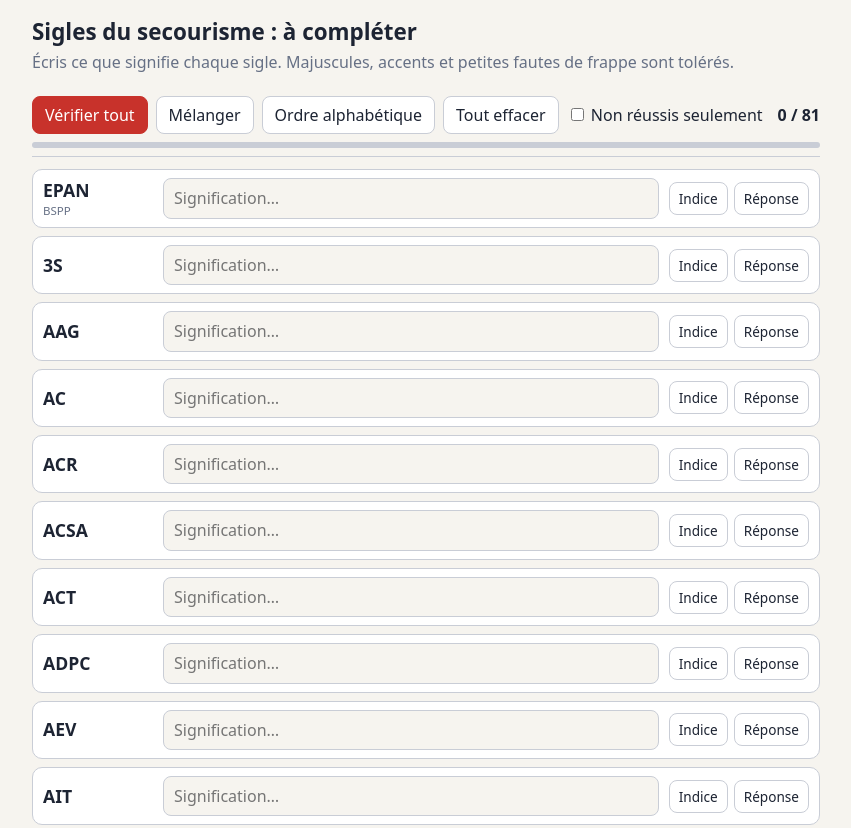
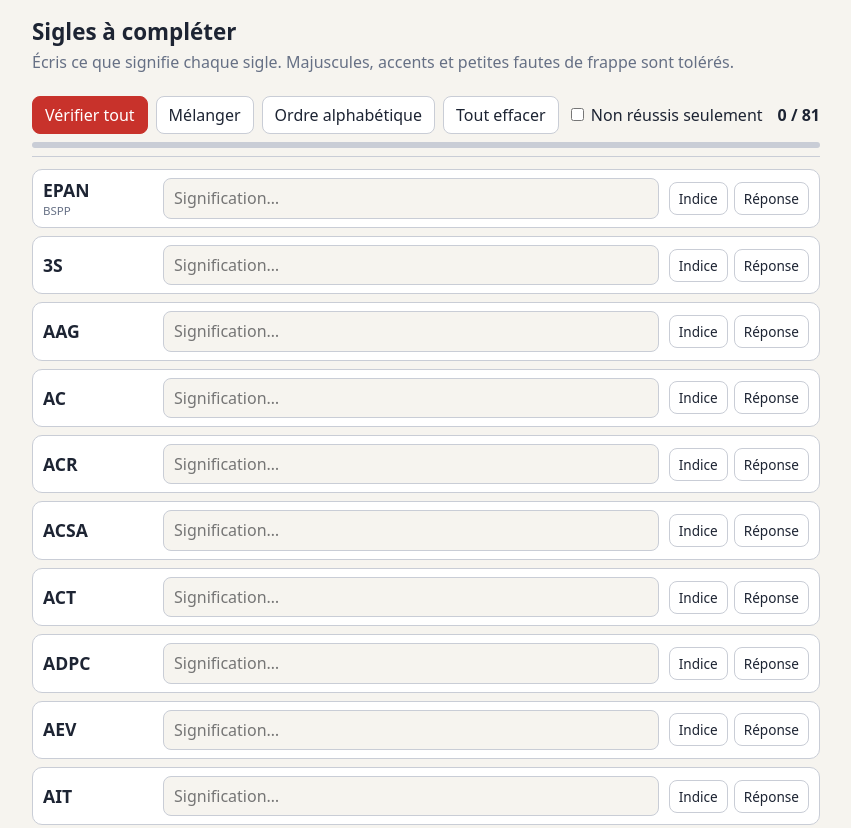
Before and after one commit to gabrielleescaich/revisions-secourisme-pcps, a plain HTML site: page sigles-a-completer.html in a window 1280 px wide. Shown: the top 828 px of the page, without its empty margins (214-1065 px from the left). Drawn offline with Linux system fonts and the light colour scheme.

Commit message:
Add files via upload

```diff
--- a/sigles-a-completer.html
+++ b/sigles-a-completer.html
@@ -3,7 +3,7 @@
 <head>
 <meta charset="utf-8">
 <meta name="viewport" content="width=device-width, initial-scale=1, viewport-fit=cover">
-<title>Sigles du secourisme : à compléter</title>
+<title>Sigles à compléter</title>
 <style>
 :root{box-sizing:border-box;padding-top:env(safe-area-inset-top,0px);padding-bottom:env(safe-area-inset-bottom,0px);
 --bg:#f6f4ef;--surf:#fff;--ink:#1d2433;--mut:#667085;--line:#c9cdd6;--acc:#c8322b;--accs:#fbe3e1;--ok:#1f7a4d;--oks:#dff3e8;--bad:#b42318;--bads:#fde4e1;color-scheme:light}
@@ -43,7 +43,7 @@ button.p{background:var(--acc);border-color:var(--acc);color:#fff}
 </head>
 <body>
 <main>
-<h1>Sigles du secourisme : à compléter</h1>
+<h1>Sigles à compléter</h1>
 <p class="sub">Écris ce que signifie chaque sigle. Majuscules, accents et petites fautes de frappe sont tolérés.</p>
 <div class="top">
 <div class="bar">
```
Also changed, not shown: mots-croises-vocabulaire.html (+2 -2 lines).
